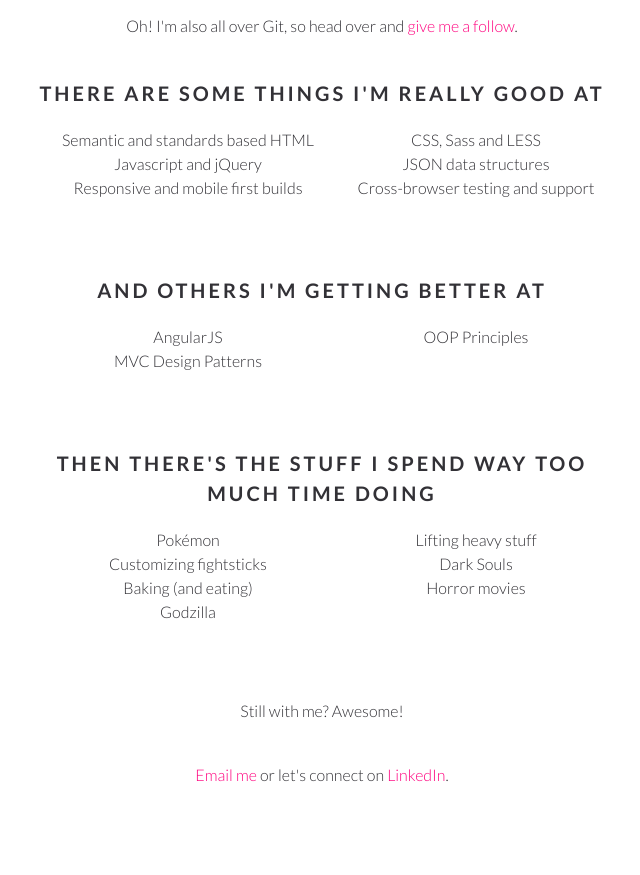
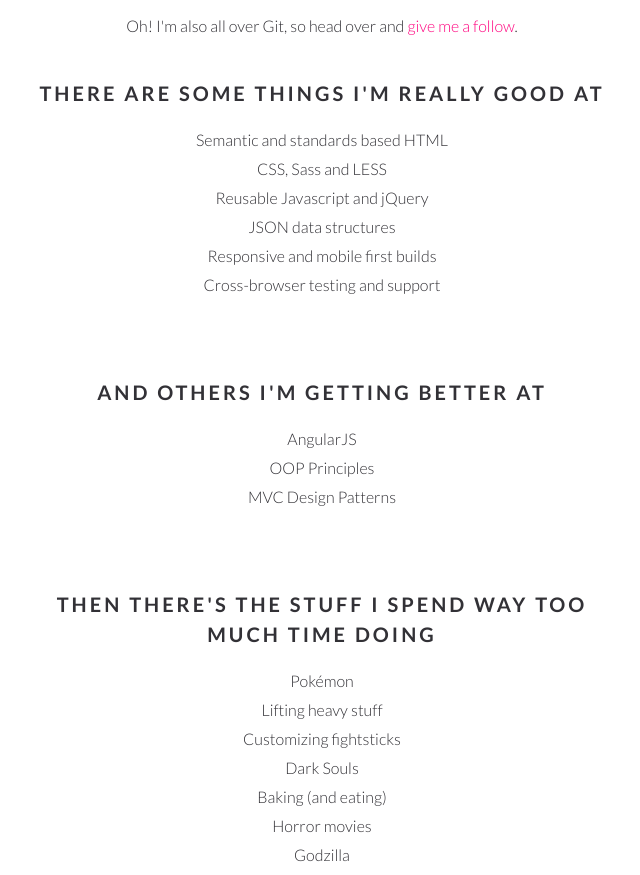
Before and after one commit to TraderZed/turbo-hipster, a plain HTML site: page index.html in a window 1280 px wide. Shown: the part 1300-2175 px from the top of the page, without its empty margins (318-958 px from the left). Before the commit the page ends 2147 px from the top, so only its background shows below. Drawn offline with Linux system fonts and the light colour scheme.

Commit message:
Update to things i'm good at : remove floating list items

```diff
--- a/index.html
+++ b/index.html
@@ -53,7 +53,7 @@
 					<ul>
 						<li>Semantic and standards based HTML</li>
 						<li>CSS, Sass and LESS</li>
-						<li>Javascript and jQuery</li>
+						<li>Reusable Javascript and jQuery</li>
 						<li>JSON data structures</li>
 						<li>Responsive and mobile first builds</li>
 						<li>Cross-browser testing and support</li>
--- a/resources/sass/mq/tablet/_structure.scss
+++ b/resources/sass/mq/tablet/_structure.scss
@@ -62,11 +62,11 @@
 	ul {
 		width: 50%;
 		margin: 0 auto;
+		padding: 0;
 		overflow: hidden;
 
 		li {
-			float: left;
-			width: 50%;
+			margin-bottom: 5px;
 		}
 
 	}
```
Also changed, not shown: public/css/style.css.
